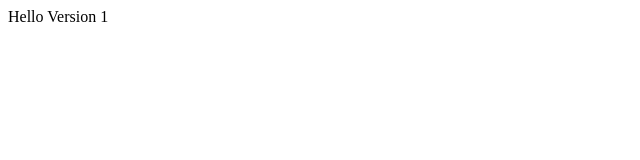
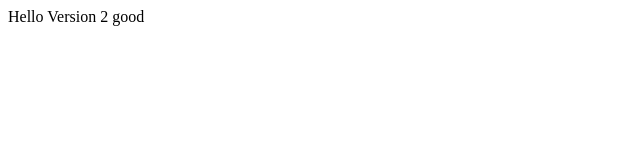
Before and after one commit to chibuikemprince/testing2, a plain HTML site: page index.html in a window 1280 px wide. Shown: the full height of the page, 0-640 px from the left. Drawn offline with Linux system fonts and the light colour scheme.

Commit message:
SEcond version

```diff
--- a/index.html
+++ b/index.html
@@ -7,6 +7,7 @@
 </head>
 <body>
 
-Hello Version 1
+Hello Version 2
+good
 </body>
 </html>
```
